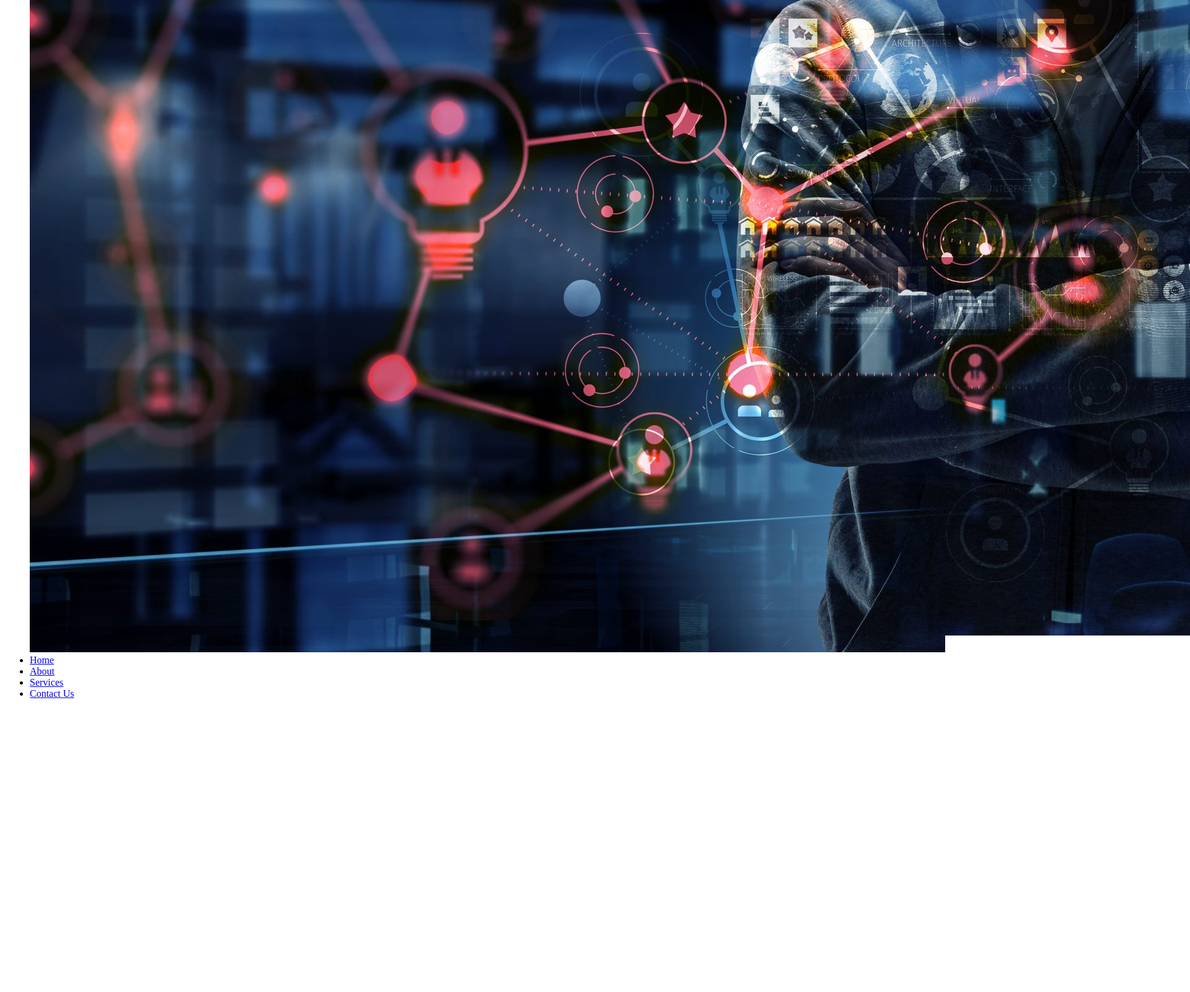
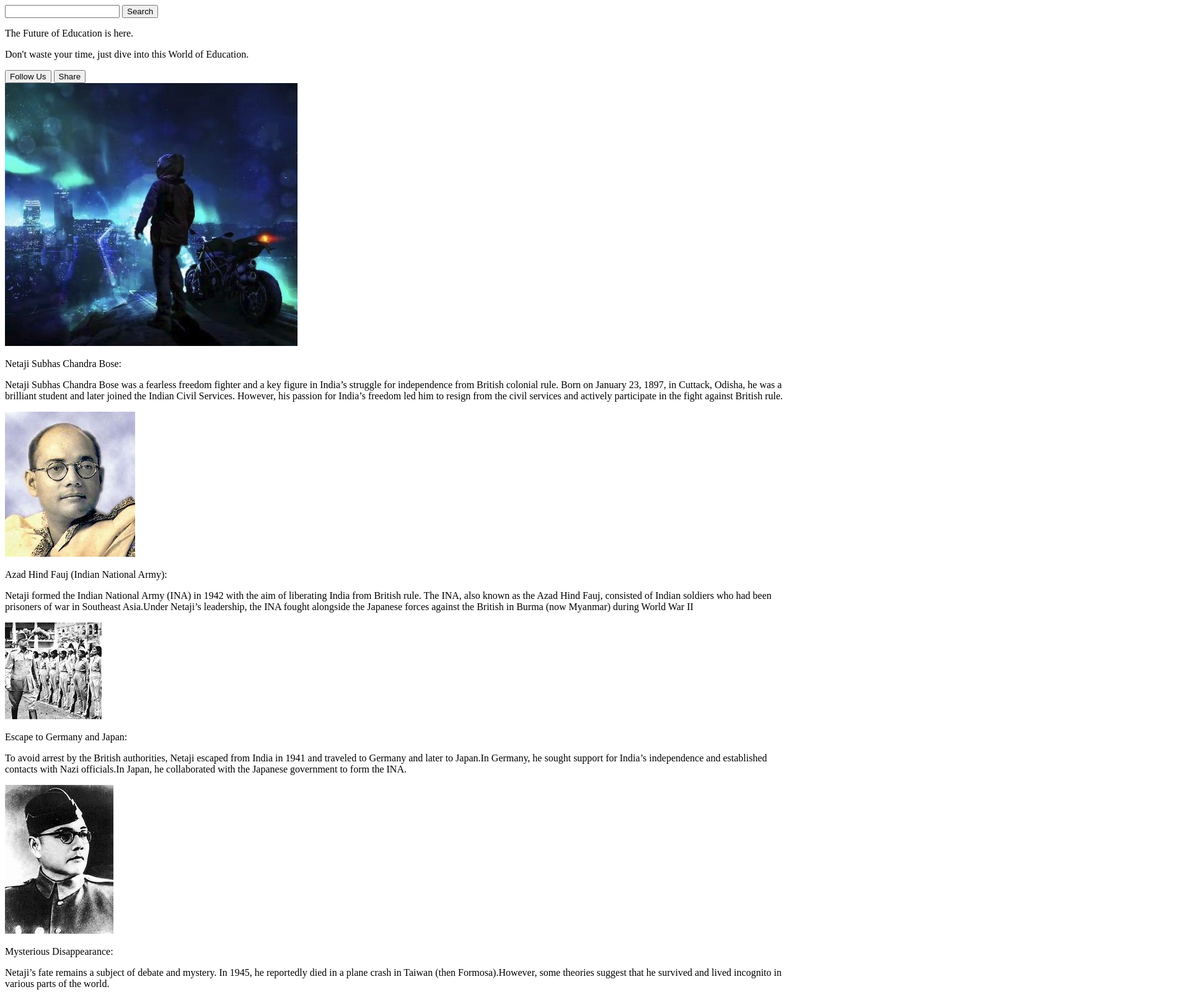
Before and after one commit to SouravKandar04/physicslover.github.io, a plain HTML site: page index.html in a window 1280 px wide. Shown: the part 500-2100 px from the top of the page at 62% size, 1920 px wide, since content can reach past the window. Before the commit the page ends 1644 px from the top, so only its background shows below. Drawn offline with Linux system fonts and the light colour scheme.

Commit message:
Update index.html

```diff
--- a/index.html
+++ b/index.html
@@ -5,23 +5,105 @@
     <meta charset="UTF-8">
     <meta name="viewport" content="width=device-width, initial-scale=1.0">
     <title>Study Easy</title>
+    <link rel="stylesheet" href="style.css">
+
+
 </head>
 
 <body>
-    <nav class="navbar background">
-        <ul class="nav-list">
-             <div class="logo"><img src="bg.jpg" alt="logo"></div>
+
+    <nav class="navbar background h-nav-resp">
+        <ul class="nav-list v-class-resp">
+             <div class="logo"><img src="logo.jpg.png" alt="logo"></div>
             <li><a href="#home">Home</a></li>
             <li><a href="#about">About</a></li>
-            <li><a href="#services">Services</a></li>
+            <li><a href="#articles">Articles</a></li>
             <li><a href="#contact">Contact Us</a></li>
         </ul>
-        <div class="rightnav"></div>
+
+        <div class="rightNav v-class-resp">
+        <input type="text" name="Search" id="Search">
+        <button class="btn btn-sm">Search</button>
+        </div>
+        <div class="burger">
+            <div class="line"></div>
+            <div class="line"></div>
+            <div class="line"></div>
+        </div>
+
     </nav>
-     <section class="background firstSection">
-        <div class="box-main"></div>
+     <section class="background firstSection" id="home">
+        <div class="box-main">
+            <div class="fistHalf">
+                <p class="text-big">The Future of Education is here.</p>
+                <p class="text-small">Don't waste your time, just dive into this World of Education.</p>
+                <div class="buttons">
+                    <button class="btn">Follow Us</button>
+                    <button class="btn">Share</button>
+                </div>
+            </div>
+            <div class="secondHalf">
+                <img src="New logo.png" alt="The future">
+            </div>
+        </div>
+    </section>
+
+    <section class="section" id="articles">
+       <div class="paras">
+       <p class="sectionTag text-big">Netaji Subhas Chandra Bose:</p>
+       <p class="sectionSubTag text-small">Netaji Subhas Chandra Bose was a fearless freedom fighter and a key figure in India’s struggle for independence from British colonial rule. Born on January 23, 1897, in Cuttack, Odisha, he was a brilliant student and later joined the Indian Civil Services. However, his passion for India’s freedom led him to resign from the civil services and actively participate in the fight against British rule.</p>
+   </div>
+       <div class="thumbnail">
+           <img src="Netaji1.jpg" alt="Image" class="imgFluid">
+       </div>
+    </section>
      </section>
+     <section class=" section section-Left">
+        <div class="paras">
+        <p class="sectionTag text-big">Azad Hind Fauj (Indian National Army):</p>
+        <p class="sectionSubTag text-small">Netaji formed the Indian National Army (INA) in 1942 with the aim of liberating India from British rule. The INA, also known as the Azad Hind Fauj, consisted of Indian soldiers who had been prisoners of war in Southeast Asia.Under Netaji’s leadership, the INA fought alongside the Japanese forces against the British in Burma (now Myanmar) during World War II</p>
+    </div>
+        <div class="thumbnail">
+            <img src="Netaji2.jpg" alt="Image" class="imgFluid">
+        </div>
+     </section>
+    </section>
+    <section class="section">
+       <div class="paras">
+       <p class="sectionTag text-big">Escape to Germany and Japan:</p>
+       <p class="sectionSubTag text-small">To avoid arrest by the British authorities, Netaji escaped from India in 1941 and traveled to Germany and later to Japan.In Germany, he sought support for India’s independence and established contacts with Nazi officials.In Japan, he collaborated with the Japanese government to form the INA.</p>
+   </div>
+       <div class="thumbnail">
+           <img src="Netaji3.jpg" alt="Image" class="imgFluid">
+       </div>
+    </section>
+</section>
+<section class="section section-Left">
+   <div class="paras">
+   <p class="sectionTag text-big">Mysterious Disappearance:</p>
+   <p class="sectionSubTag text-small">Netaji’s fate remains a subject of debate and mystery. In 1945, he reportedly died in a plane crash in Taiwan (then Formosa).However, some theories suggest that he survived and lived incognito in various parts of the world.</p>
+</div>
+   <div class="thumbnail">
+       <img src="Netaji4.jpg" alt="Image" class="imgFluid">
+   </div>
+</section>
 
+  <section class="contact" id="contact">
+    <h2 class="text-center">Contact Us</h2>
+    <div class="form">
+        <input class="form-input" type="text" name="name" id="name" placeholder="Enter Your name">
+        <input class="form-input" type="text" name="phone" id="phone" placeholder="Enter Your Phone">
+        <input class="form-input" type="email" name="name" id="email" placeholder="Enter Your email">
+        <textarea class="form-input" name="text" id="text" cols="30" rows="10" placeholder="Ellaborate your concern"></textarea>
+        <button class="btn btn-sm btn-dark">Submit</button>
+    </div>
+  </section>
+  <footer class="background" id="about">
+    <p class="text-footer">
+    Copyright &copy; 2024 - All rights reserved to Mr. Sourav Kandar
+</p>
+  </footer>
+  <script src="script.js"></script>
 </body>
 
 </html>
```
